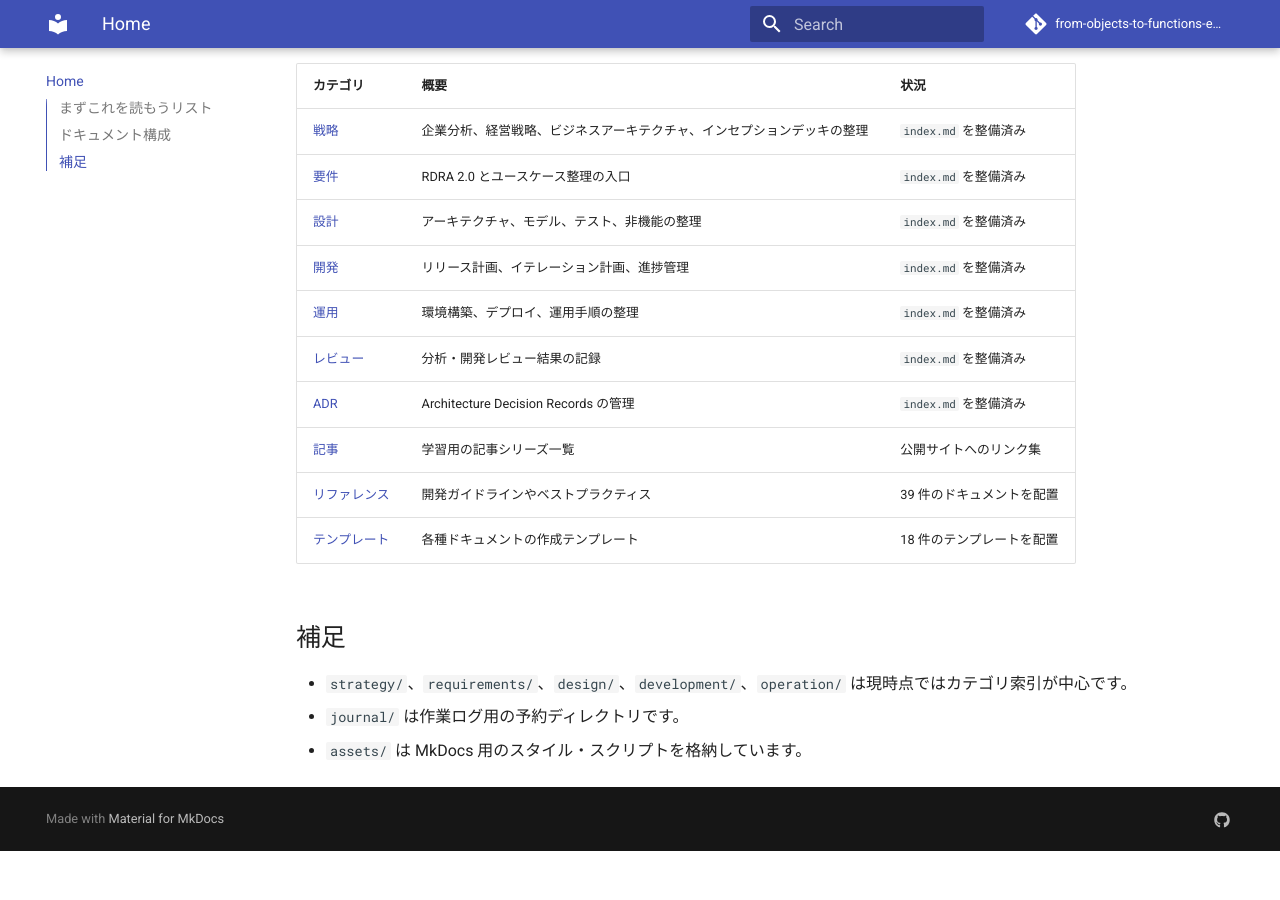
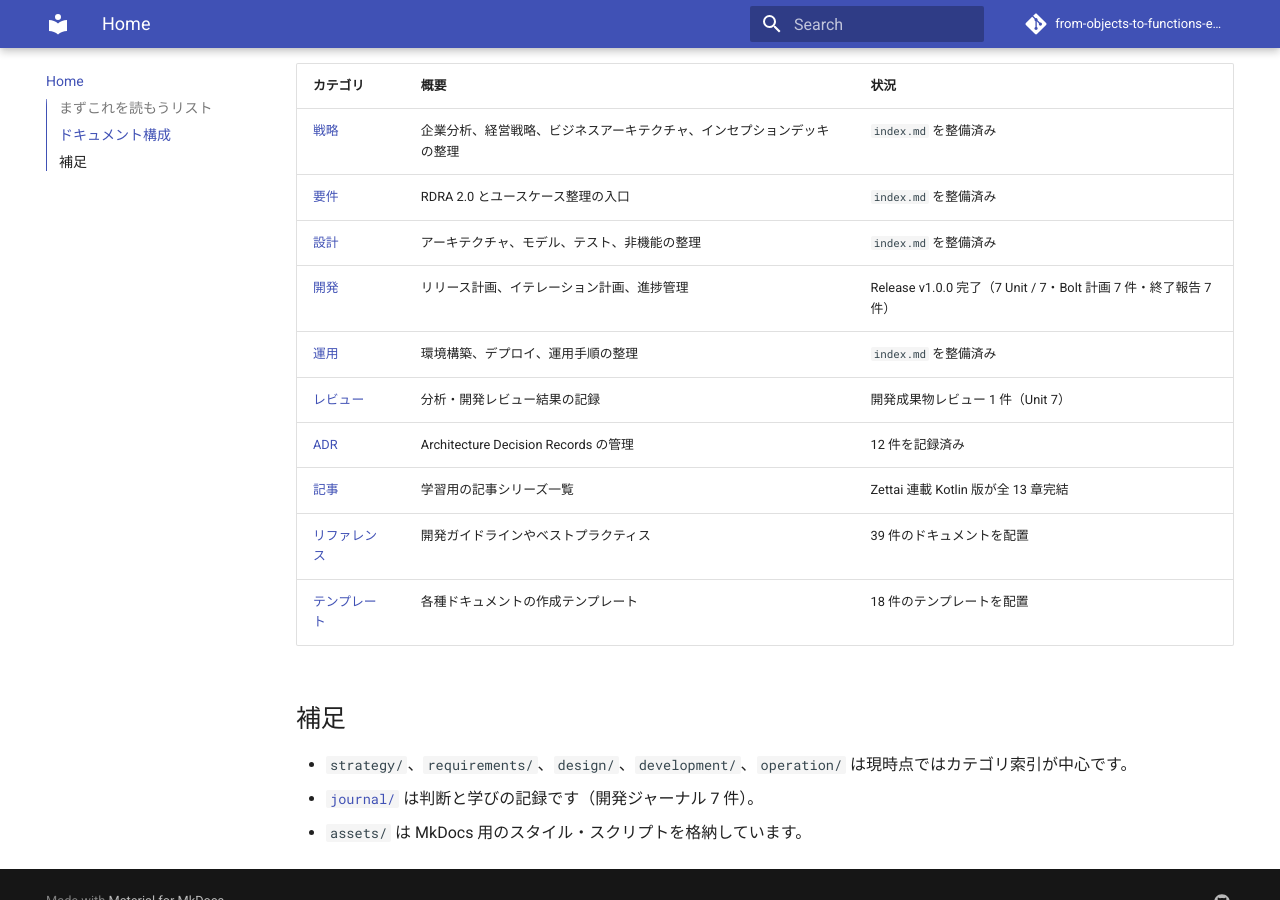
Before and after one commit to k2works/from-objects-to-functions-excersice, an MkDocs documentation site: the page built from docs/index.md, in a window 1280 px wide and 900 px high, scrolled down 566 px. Built offline with MkDocs 1.6.1 and Material for MkDocs 9.7.7, drawn with Linux system fonts in a browser that asks for light colours; comment, search, counter and statistics services are not loaded; before the commit the page ends 1417 px from its top, so only the background shows below that.

Commit message:
docs(plan): ドキュメント索引とカバレッジの実績を実態に合わせる
索引の状況欄が「index.md を整備済み」のままだったので、Release v1.0.0
完了・ADR 12 件・連載 13 章完結・ジャーナル 7 件に更新した。ジャーナルを
予約ディレクトリと書いていた記述も直した。カバレッジは「80% 以上」ではなく
実測値（ドメイン層 99.0%、モジュール別 91.2〜100%）を記録した。

```diff
--- a/docs/index.md
+++ b/docs/index.md
@@ -22,16 +22,16 @@ okf_version: "0.2"
 | [戦略](./strategy/index.md) | 企業分析、経営戦略、ビジネスアーキテクチャ、インセプションデッキの整理 | `index.md` を整備済み |
 | [要件](./requirements/index.md) | RDRA 2.0 とユースケース整理の入口               | `index.md` を整備済み |
 | [設計](./design/index.md) | アーキテクチャ、モデル、テスト、非機能の整理              | `index.md` を整備済み |
-| [開発](./development/index.md) | リリース計画、イテレーション計画、進捗管理               | `index.md` を整備済み |
+| [開発](./development/index.md) | リリース計画、イテレーション計画、進捗管理               | Release v1.0.0 完了（7 Unit / 7・Bolt 計画 7 件・終了報告 7 件） |
 | [運用](./operation/index.md) | 環境構築、デプロイ、運用手順の整理                   | `index.md` を整備済み |
-| [レビュー](./review/index.md) | 分析・開発レビュー結果の記録                      | `index.md` を整備済み |
-| [ADR](./adr/index.md) | Architecture Decision Records の管理   | `index.md` を整備済み |
-| [記事](./article/index.md) | 学習用の記事シリーズ一覧                        | 公開サイトへのリンク集 |
+| [レビュー](./review/index.md) | 分析・開発レビュー結果の記録                      | 開発成果物レビュー 1 件（Unit 7） |
+| [ADR](./adr/index.md) | Architecture Decision Records の管理   | 12 件を記録済み |
+| [記事](./article/index.md) | 学習用の記事シリーズ一覧                        | Zettai 連載 Kotlin 版が全 13 章完結 |
 | [リファレンス](./reference/index.md) | 開発ガイドラインやベストプラクティス                  | 39 件のドキュメントを配置 |
 | [テンプレート](./template/index.md) | 各種ドキュメントの作成テンプレート                   | 18 件のテンプレートを配置 |
 
 ## 補足
 
 - `strategy/`、`requirements/`、`design/`、`development/`、`operation/` は現時点ではカテゴリ索引が中心です。
-- `journal/` は作業ログ用の予約ディレクトリです。
+- [`journal/`](./journal/index.md) は判断と学びの記録です（開発ジャーナル 7 件）。
 - `assets/` は MkDocs 用のスタイル・スクリプトを格納しています。
```
Also changed, not shown: docs/development/bolt_report-7.md (+2 -2 lines), docs/development/release_report-1.0.0.md (+2 -2 lines), docs/log.md (+2 -0 lines).
